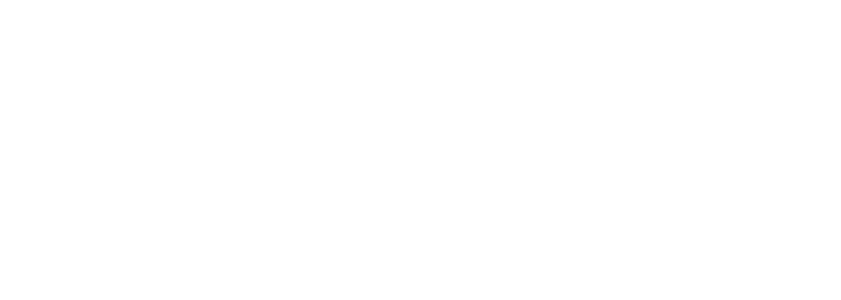
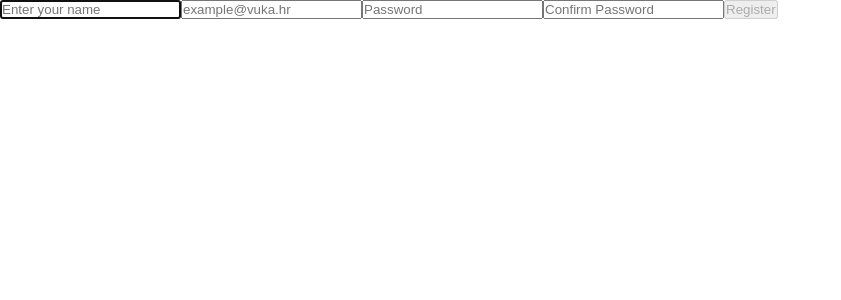
Before and after one commit to dhunjadi/falcon-recipes, a React (Vite) app: page /register in a window 1280 px wide. Before the commit this address had no page. Shown: the top 300 px of the page, without its empty margins (0-841 px from the left). Built offline with nearby package versions, Linux system fonts and the light colour scheme.

Commit message:
added register and login validation, waiting for CORS

```diff
--- a/package.json
+++ b/package.json
@@ -11,15 +11,19 @@
         "prepare": "husky install"
     },
     "dependencies": {
+        "@hookform/resolvers": "^3.3.1",
         "@reduxjs/toolkit": "^1.9.5",
+        "axios": "^1.5.0",
         "prettier": "^3.0.3",
         "react": "^18.2.0",
         "react-dom": "^18.2.0",
+        "react-hook-form": "^7.46.1",
         "react-redux": "^8.1.2",
         "react-router-dom": "^6.16.0",
         "redux": "^4.2.1",
         "redux-persist": "^6.0.0",
-    "sass": "^1.67.0"
+        "sass": "^1.67.0",
+        "zod": "^3.22.2"
     },
     "devDependencies": {
         "@types/react": "^18.2.15",
--- a/src/App.tsx
+++ b/src/App.tsx
@@ -2,12 +2,14 @@
 import LoginPage from './pages/LoginPage';
 import ProtectedRoute from './pages/ProtectedRoute';
 import HomePage from './pages/HomePage';
+import RegisterPage from './pages/RegisterPage';
 
 const App = () => {
     return (
         <Router>
             <Routes>
                 <Route path="/login" element={<LoginPage />} />
+                <Route path="/register" element={<RegisterPage />} />
                 <Route element={<ProtectedRoute />}>
                     <Route path="/" element={<HomePage />} />
                 </Route>
--- a/src/pages/LoginPage.tsx
+++ b/src/pages/LoginPage.tsx
@@ -1,5 +1,45 @@
-const LoginPage = () => {
-    return <div>LoginPage</div>;
+import {useForm} from 'react-hook-form';
+import {zodResolver} from '@hookform/resolvers/zod';
+import {Link, useNavigate} from 'react-router-dom';
+import {LoginForm} from '../types';
+import {loginPageValidationSchema} from '../validations';
+
+const LoginPage: React.FC = () => {
+    const {
+        register,
+        handleSubmit,
+        watch,
+        formState: {errors},
+    } = useForm<LoginForm>({resolver: zodResolver(loginPageValidationSchema), defaultValues: {email: '', password: ''}});
+    const watchFields = watch();
+    const navigate = useNavigate();
+
+    const isDisabled = !watchFields.email || !watchFields.password;
+
+    const onSubmit = async ({email, password}: LoginForm) => {
+        // eslint-disable-next-line no-console
+        console.log(email, password);
+
+        navigate('/');
+    };
+
+    return (
+        <div className="p-login">
+            <form onSubmit={handleSubmit(onSubmit)}>
+                <input type="text" placeholder="example@vuka.hr" id="email" {...register('email')} autoFocus />
+                {errors.email && <span>{errors.email.message}</span>}
+
+                <input type="password" placeholder="Password" id="password" {...register('password')} />
+                {errors.password && <span>{errors.password?.message}</span>}
+
+                <button type="submit" disabled={isDisabled}>
+                    Login
+                </button>
+
+                <Link to={'/register'}>Don't have an account?</Link>
+            </form>
+        </div>
+    );
 };
 
 export default LoginPage;
--- a/src/pages/ProtectedRoute.tsx
+++ b/src/pages/ProtectedRoute.tsx
@@ -1,7 +1,7 @@
 import {Outlet, Navigate} from 'react-router-dom';
 
 const ProtectedRoute = () => {
-    const loggedinUser = true;
+    const loggedinUser = false;
     return loggedinUser ? <Outlet /> : <Navigate to="/login" />;
 };
 
--- /dev/null
+++ b/src/pages/RegisterPage.tsx
@@ -0,0 +1,53 @@
+import {useForm} from 'react-hook-form';
+import {zodResolver} from '@hookform/resolvers/zod';
+import {useNavigate} from 'react-router-dom';
+import {RegisterForm} from '../types';
+import {registerValidationSchema} from '../validations';
+import {useAppDispatch} from '../store/store';
+import {registerUser} from '../store/thunks/userThunks';
+
+const RegisterPage = () => {
+    const navigate = useNavigate();
+    const dispatch = useAppDispatch();
+    const {
+        register,
+        handleSubmit,
+        watch,
+        formState: {errors},
+    } = useForm<RegisterForm>({
+        resolver: zodResolver(registerValidationSchema),
+        defaultValues: {name: '', email: '', password: '', confirmPassword: ''},
+    });
+    const watchFields = watch();
+
+    const isDisabled = !watchFields.name || !watchFields.email || !watchFields.password || !watchFields.confirmPassword;
+
+    const onSubmit = ({name, email, password}: RegisterForm) => {
+        dispatch(registerUser({name, email, password}));
+        navigate('/login');
+    };
+
+    return (
+        <div className="p-register">
+            <form onSubmit={handleSubmit(onSubmit)}>
+                <input type="text" placeholder="Enter your name" id="name" {...register('name')} autoFocus />
+                {errors.name && <span>{errors.name.message}</span>}
+
+                <input type="text" placeholder="example@vuka.hr" id="email" {...register('email')} />
+                {errors.email && <span>{errors.email.message}</span>}
+
+                <input type="password" placeholder="Password" id="password" {...register('password')} />
+                {errors.password && <span>{errors.password.message}</span>}
+
+                <input type="password" placeholder="Confirm Password" id="confirmPassword" {...register('confirmPassword')} />
+                {errors.confirmPassword && <span>{errors.confirmPassword.message}</span>}
+
+                <button type="submit" disabled={isDisabled}>
+                    Register
+                </button>
+            </form>
+        </div>
+    );
+};
+
+export default RegisterPage;
--- a/src/store/features/rootReducer.ts
+++ b/src/store/features/rootReducer.ts
@@ -1,8 +1,10 @@
 import {combineReducers} from '@reduxjs/toolkit';
 import {recipeSlice} from './recipeSlice';
+import {userSlice} from './userSlice';
 
 export const rootReducer = combineReducers({
     [recipeSlice.name]: recipeSlice.reducer,
+    [userSlice.name]: userSlice.reducer,
 });
 
 export default rootReducer;
--- /dev/null
+++ b/src/store/features/userSlice.ts
@@ -0,0 +1,18 @@
+import {createSlice} from '@reduxjs/toolkit';
+import {User} from '../../types';
+
+export type UserSliceState = {
+    loggedInUser: User;
+};
+
+const initialState: UserSliceState = {
+    loggedInUser: {name: '', email: '', password: ''},
+};
+
+export const userSlice = createSlice({
+    name: 'user',
+    initialState: initialState,
+    reducers: {},
+});
+
+export default userSlice.reducer;
--- /dev/null
+++ b/src/store/thunks/userThunks.ts
@@ -0,0 +1,19 @@
+/* eslint-disable no-console */
+import {createAsyncThunk} from '@reduxjs/toolkit';
+import axios from 'axios';
+import {User} from '../../types';
+
+const headers = {
+    authid: 'iN0Oms06Z4g0sLEzzsii4SQFTaM2',
+    'Content-Type': 'application/json',
+};
+
+export const registerUser = createAsyncThunk('user/registerUser', async ({name, email, password}: User) => {
+    try {
+        const response = await axios.post(`https://addappuser-zazjbx7nka-uc.a.run.app`, {name, email, password}, {headers});
+        console.log(response.data);
+    } catch (err) {
+        console.error(err);
+        throw new Error('Failed to add a new user. Please try again later.');
+    }
+});
--- /dev/null
+++ b/src/validations.ts
@@ -0,0 +1,27 @@
+import {ZodType, z} from 'zod';
+import {LoginForm, RegisterForm} from './types';
+
+export const loginPageValidationSchema: ZodType<LoginForm> = z.object({
+    email: z.string().email(),
+    password: z.string(),
+});
+
+const passwordRegex = /^(?=.*[a-z])(?=.*[A-Z])(?=.*\d)(?=.*[@$!%*?&])[A-Za-z\d@$!%*?&]+$/;
+
+export const registerValidationSchema: ZodType<RegisterForm> = z
+    .object({
+        name: z.string(),
+        email: z.string().email(),
+        password: z
+            .string()
+            .min(6, 'Passwords must be at least 6 characters long')
+            .max(20, 'Password can have up to 20 characters')
+            .refine((value) => passwordRegex.test(value), {
+                message: 'Password must contain at least one lowercase letter, one uppercase letter, one number, and one special character',
+            }),
+        confirmPassword: z.string(),
+    })
+    .refine((data) => data.password === data.confirmPassword, {
+        path: ['confirmPassword'],
+        message: "Password don't match",
+    });
```
Also changed, not shown: src/types.ts (+16 -0 lines), 1 other file (tests, documents, lock files or other folders). Lines whose indentation alone changed are shown as unchanged.
